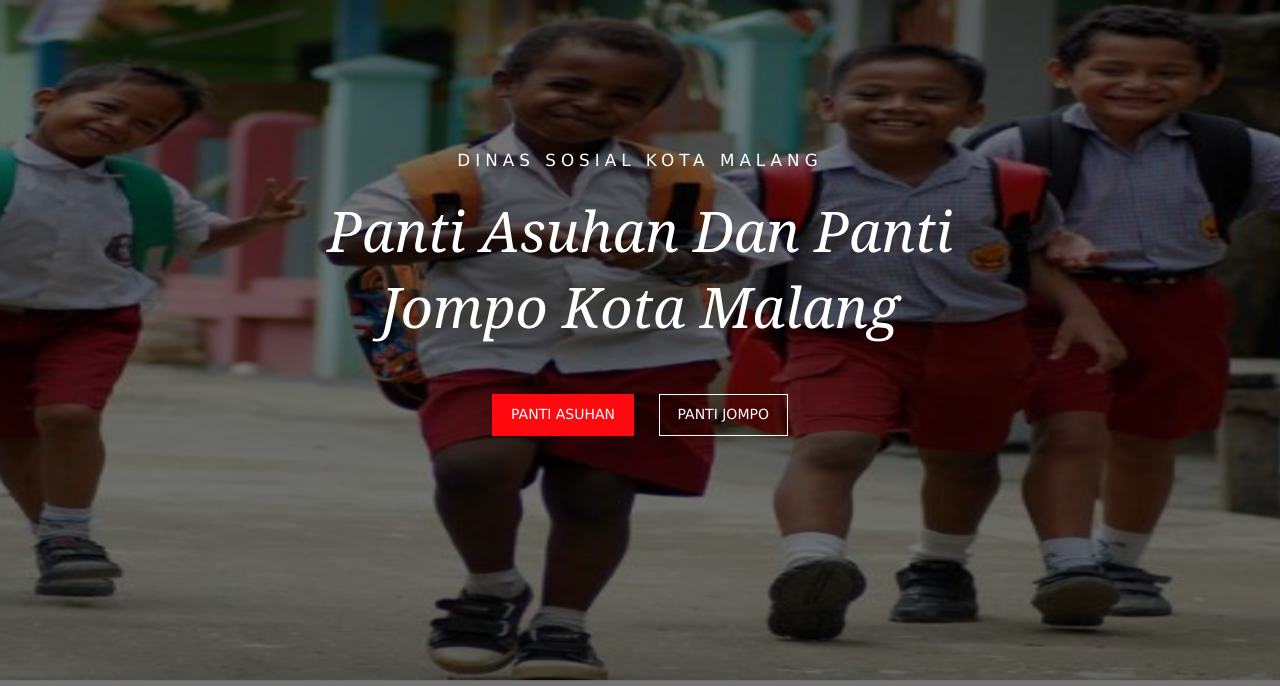
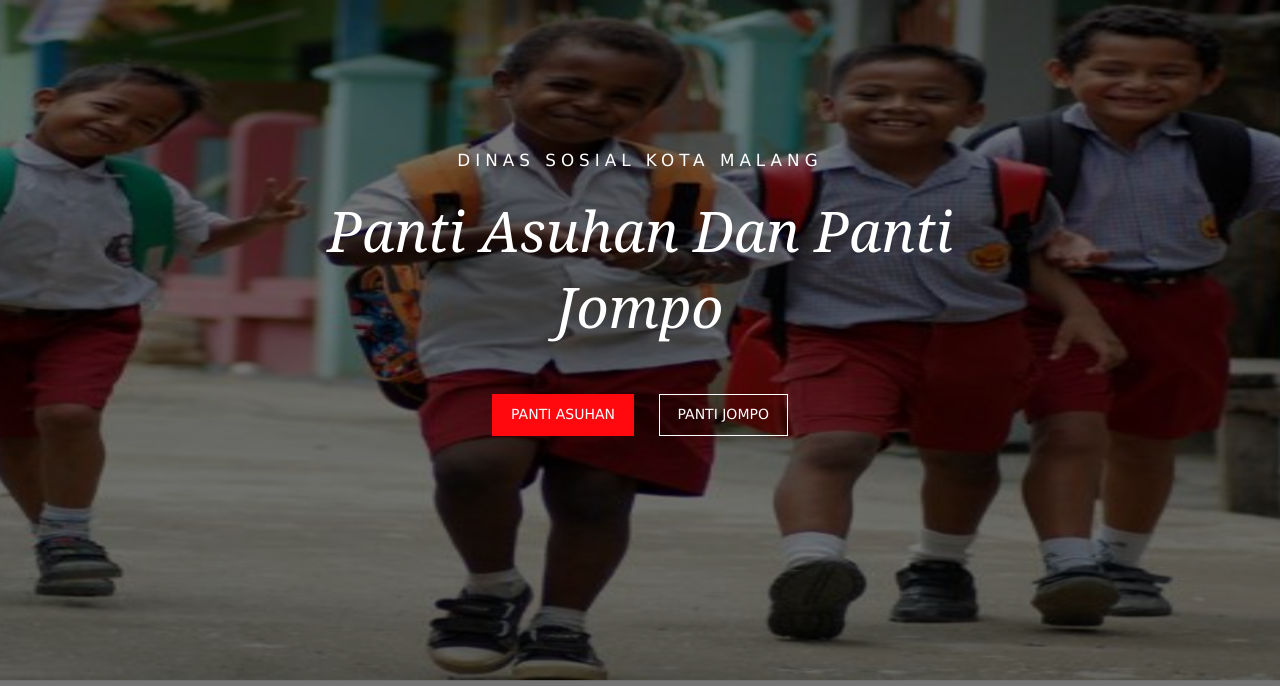
Before and after one commit to wahyuindartiw/ADS_2_C, a PHP site: page / in a window 1280 px wide. Shown: the part 129-815 px from the top of the page. Run offline with PHP 8.4, Linux system fonts and the light colour scheme.

Commit message:
update terbaru

```diff
--- a/index.php
+++ b/index.php
@@ -44,7 +44,7 @@
   <div id="pageintro" class="hoc clear">
     <article>
       <p>Dinas Sosial Kota Malang</p>
-      <h3 class="heading">Panti Asuhan dan Panti Jompo Kota Malang</h3>
+      <h3 class="heading">Panti Asuhan dan Panti Jompo </h3>
       <footer>
         <ul class="nospace inline pushright">
           <li><a class="btn" href="http://localhost/SI/pantiAsuhan.php">PANTI ASUHAN</a></li>
```
